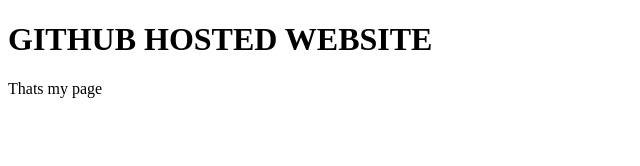
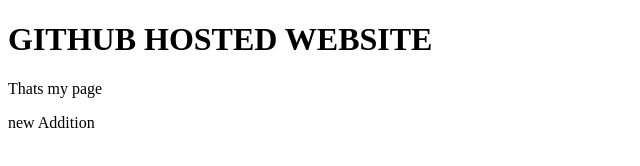
Before and after one commit to Fast-Learner-2001/my-website, a plain HTML site: page index.html in a window 1280 px wide. Shown: the whole page, without its empty margins (0-640 px from the left). Drawn offline with Linux system fonts and the light colour scheme.

Commit message:
add one more line

```diff
--- a/index.html
+++ b/index.html
@@ -8,5 +8,6 @@
 <body>
 	<h1>GITHUB HOSTED WEBSITE</h1>
 	<p>Thats my page</p>
+	<p>new Addition</p>
 </body>
 </html>
```
